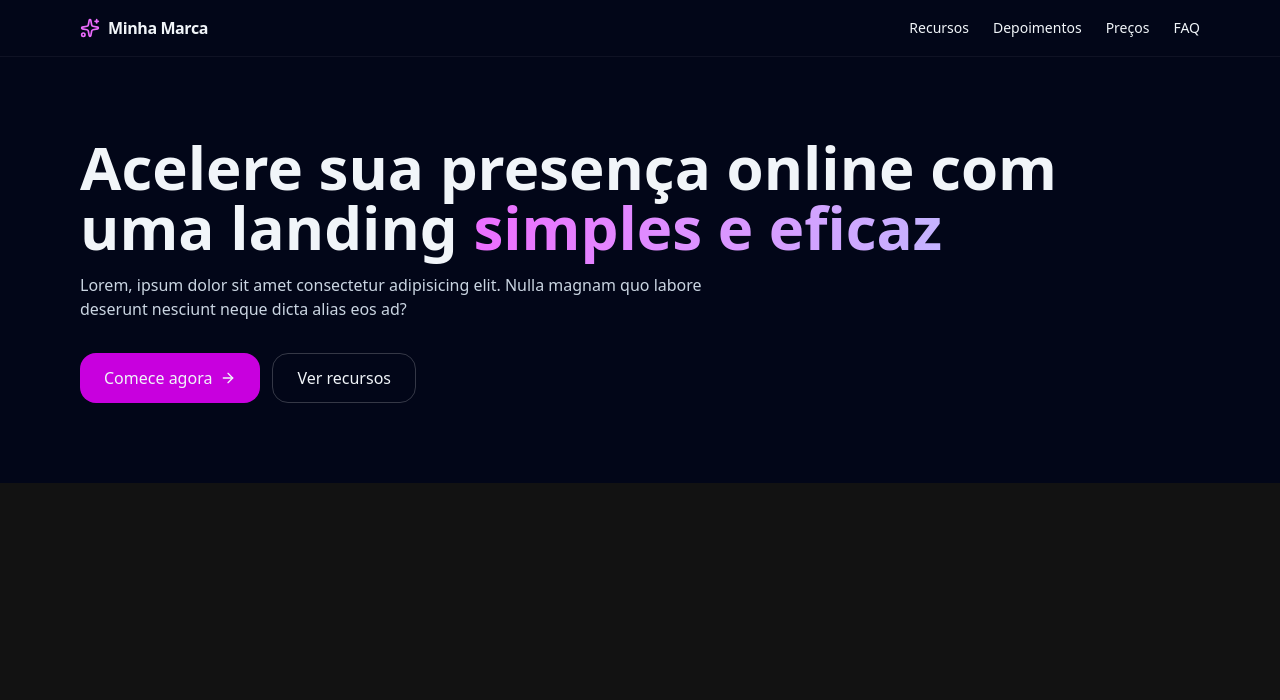
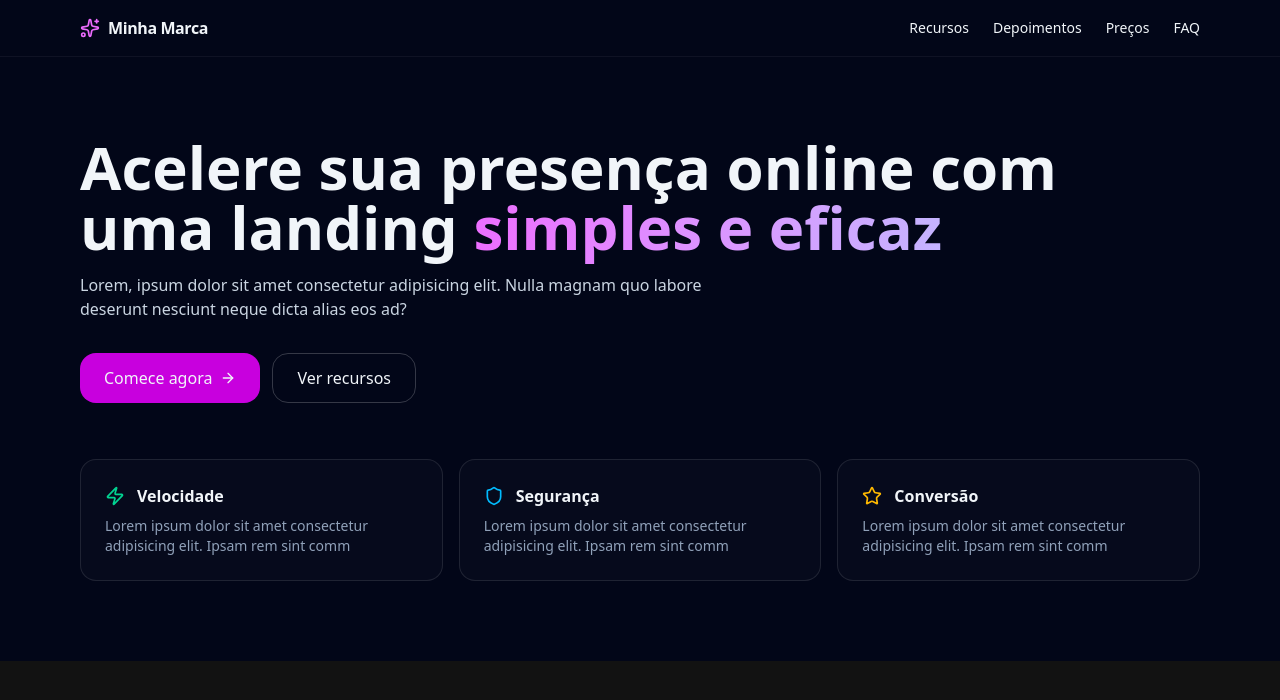
Before and after one commit to VictorLapaDev/React-Course-Matheus-Battiti, a React (Vite) app in the folder 12-DeployProject/MeuProjetoReact/: page / in a window 1280 px wide. Shown: the top 700 px of the page. Built offline with nearby package versions, Linux system fonts and the light colour scheme.

Commit message:
feat: finalizando hero

```diff
--- a/12-DeployProject/MeuProjetoReact/src/App.jsx
+++ b/12-DeployProject/MeuProjetoReact/src/App.jsx
@@ -139,7 +139,33 @@
               Ver recursos
             </a>
           </motion.div>
+
+          <motion.div
+            initial={{ opacity: 0, y: 200 }}
+            animate={{ opacity: 1, y: 0 }}
+            transition={{ duration: 0.8, delay: 0.6 }}
+            className="mt-14 grid grid-cols-3 gap-4"
+          >
+            {["Velocidade", "Segurança", "Conversão"].map((label, i) => (
+              <div key={label} className="rounded-2xl border border-white/10 bg-white/[0.02] p-6">
+
+                <div className="flex items-center gap-3">
+                  {i == 0 && <Zap className="size-5 text-emerald-400"/>}
+                  {i == 1 && <Shield className="size-5 text-sky-400"/>}
+                  {i == 2 && <Star className="size-5 text-amber-400"/>}
+                  <div className="font-semibold">{label}</div>
+                </div>
+
+                <p className="text-sm text-slate-400 mt-2">
+                  Lorem ipsum dolor sit amet consectetur adipisicing elit. Ipsam rem sint comm
+                </p>
+
+                </div>
+            ))}
+          </motion.div>
         </div>
+
+
       </section>
     </div>
   );
```
